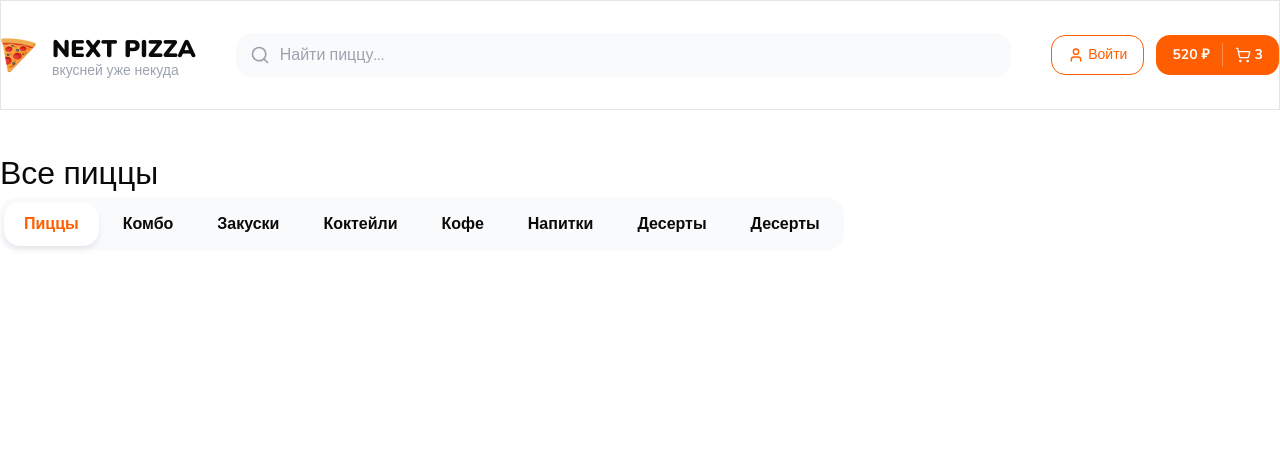
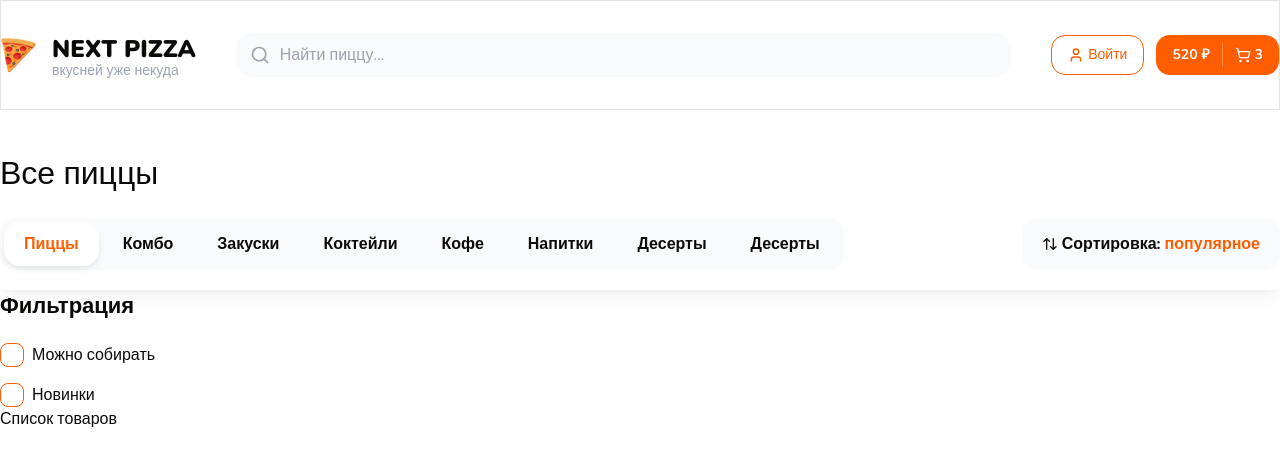
Before and after one commit to sergey87chuvasov/NextPizza, a Next.js app: page / in a window 1280 px wide. Shown: the top 466 px of the page. Built offline with nearby package versions, Linux system fonts and the light colour scheme.

Commit message:
work with filters - 1 part

```diff
--- a/app/page.tsx
+++ b/app/page.tsx
@@ -1,13 +1,26 @@
-import { Container, Title } from '@/components/shared';
-import { Categories } from '@/components/shared/categories';
+import { Container, SortPopup, Title } from '@/components/shared';
+import { Filters } from '@/components/shared/filters';
+import { TopBar } from '@/components/shared/top-bar';
 
 export default function Home() {
   return (
     <>
       <Container className='mt-10'>
         <Title text='Все пиццы' size='lg' />
+      </Container>
+      <TopBar />
+      {/* <div style={{ height: '3000px' }}></div> */}
 
-        <Categories />
+      <Container className='pb-14'>
+        {/* фильтрация */}
+        <div className='flex gap-[60px]'>
+          <Filters />
+        </div>
+
+        {/* список товаров */}
+        <div className='flex-1'>
+          <div className='flex flex-col gap-16'>Список товаров</div>
+        </div>
       </Container>
     </>
   );
--- /dev/null
+++ b/components/shared/filter-checkbox.tsx
@@ -0,0 +1,37 @@
+import React from 'react';
+import { Checkbox } from '../ui/checkbox';
+
+export interface FilterChecboxProps {
+  text: string;
+  value: string;
+  endAdornment?: React.ReactNode;
+  onCheckedChange?: (checked: boolean) => void;
+  checked?: boolean;
+}
+
+export const FilterCheckbox: React.FC<FilterChecboxProps> = ({
+  text,
+  value,
+  endAdornment,
+  onCheckedChange,
+  checked,
+}) => {
+  return (
+    <div className='flex items-center space-x-2'>
+      <Checkbox
+        onCheckedChange={onCheckedChange}
+        checked={checked}
+        value={value}
+        className='rounded-[8px] w-6 h-6'
+        id={`checkbox-${String(value)}`}
+      />
+      <label
+        htmlFor={`checkbox-${String(value)}`}
+        className='leading-none cursor-pointer flex-1'
+      >
+        {text}
+      </label>
+      {endAdornment}
+    </div>
+  );
+};
--- /dev/null
+++ b/components/shared/filters.tsx
@@ -0,0 +1,21 @@
+import React from 'react';
+
+import { Title } from './title';
+import { FilterCheckbox } from './filter-checkbox';
+
+interface Props {
+  className?: string;
+}
+
+export const Filters: React.FC<Props> = ({ className }) => {
+  return (
+    <div className={className}>
+      <Title text='Фильтрация' size='sm' className='mb-5 font-bold' />
+
+      <div className='flex flex-col gap-4'>
+        <FilterCheckbox text='Можно собирать' value='1' />
+        <FilterCheckbox text='Новинки' value='2' />
+      </div>
+    </div>
+  );
+};
--- a/components/shared/index.tsx
+++ b/components/shared/index.tsx
@@ -2,3 +2,5 @@ export { Container } from './container';
 export { Header } from './header';
 export { Title } from './title';
 export { Categories } from './categories';
+export { SortPopup } from './sort-popup';
+export { TopBar } from './top-bar';
--- /dev/null
+++ b/components/shared/sort-popup.tsx
@@ -0,0 +1,29 @@
+import React from 'react';
+
+import { cn } from '@/lib/utils';
+import { ArrowUpDown } from 'lucide-react';
+import {
+  Popover,
+  PopoverContent,
+  PopoverTrigger,
+} from '@/components/ui/popover';
+
+interface Props {
+  className?: string;
+}
+
+export const SortPopup: React.FC<Props> = ({ className }) => {
+  return (
+    <div
+      className={cn(
+        'inline-flex items-center gap-1 bg-gray-50 px-5 h-[52px] rounded-2xl cursor-pointer',
+        className
+      )}
+    >
+      <ArrowUpDown size={16} />
+      <b>Сортировка:</b>
+
+      <b className='text-primary'>популярное</b>
+    </div>
+  );
+};
--- /dev/null
+++ b/components/shared/top-bar.tsx
@@ -0,0 +1,25 @@
+import { cn } from '@/lib/utils';
+import React from 'react';
+import { Container } from './container';
+import { Categories } from './categories';
+import { SortPopup } from './sort-popup';
+
+interface Props {
+  className?: string;
+}
+
+export const TopBar: React.FC<Props> = ({ className }) => {
+  return (
+    <div
+      className={cn(
+        'sticky top-0 bg-white py-5 shadow-lg shadow-black/5 z-10',
+        className
+      )}
+    >
+      <Container className='flex items-center justify-between '>
+        <Categories />
+        <SortPopup />
+      </Container>
+    </div>
+  );
+};
```
